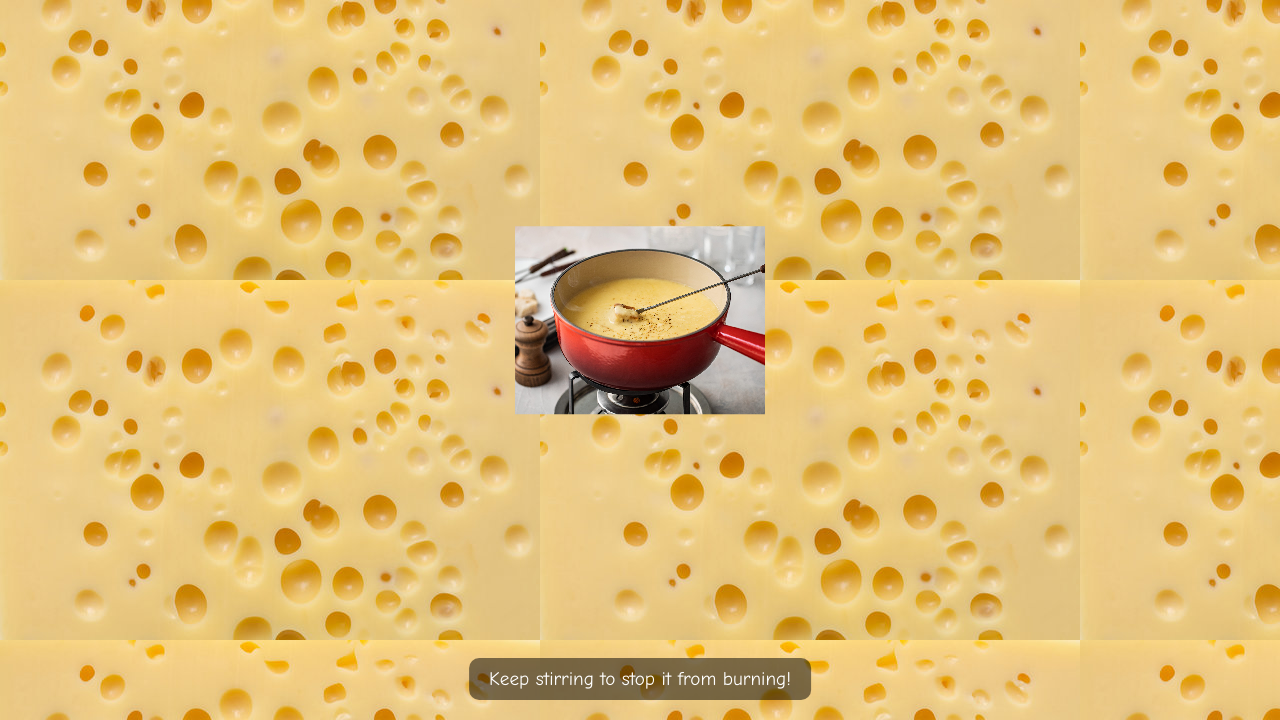
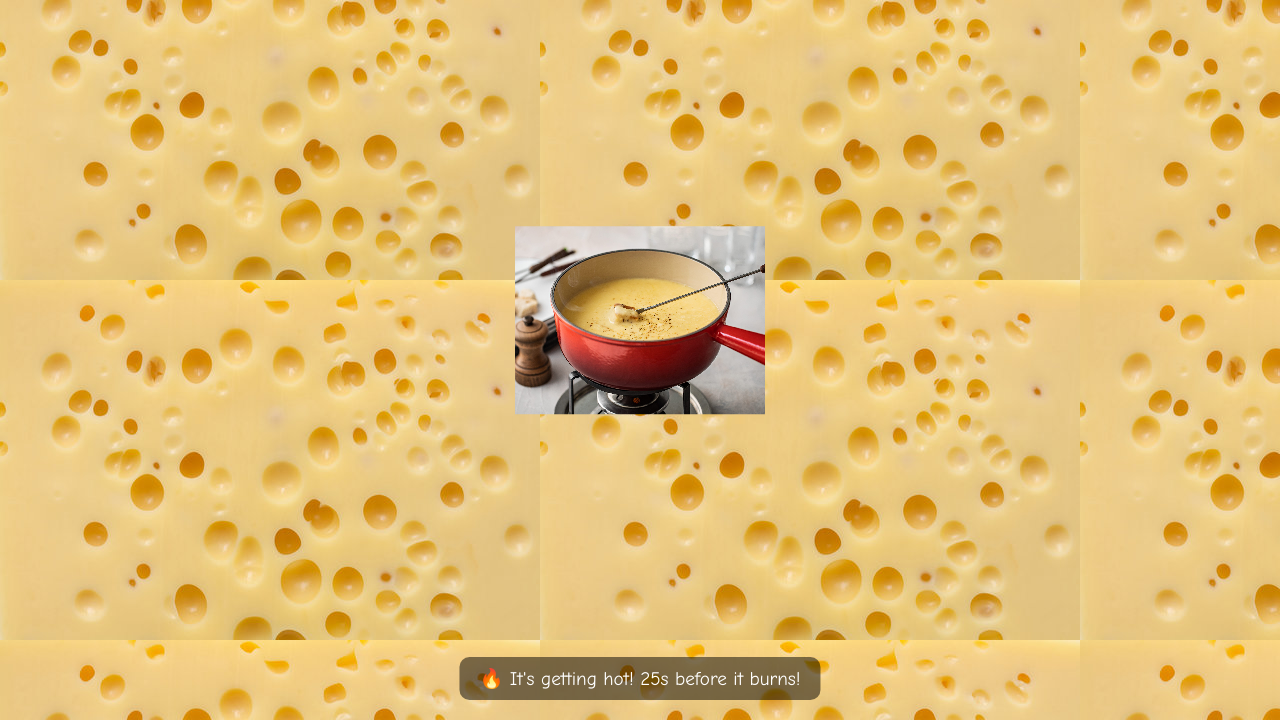
Before and after one commit to thsx97/eternal-fondue, a plain HTML site: page index.html in a window 1280 px wide. Shown: the part 80-800 px from the top of the page. Drawn offline with Linux system fonts and the light colour scheme.

Commit message:
Update index.html

```diff
--- a/index.html
+++ b/index.html
@@ -52,7 +52,7 @@
 
   <script>
     let burnTimer = 0;
-    const burnLimit = 300; // 5 minutes (300 seconds)
+    const burnLimit = 30; // 30 seconds
     let isBurning = false;
     const fondue = document.getElementById('fondue');
     const status = document.getElementById('status');
```
